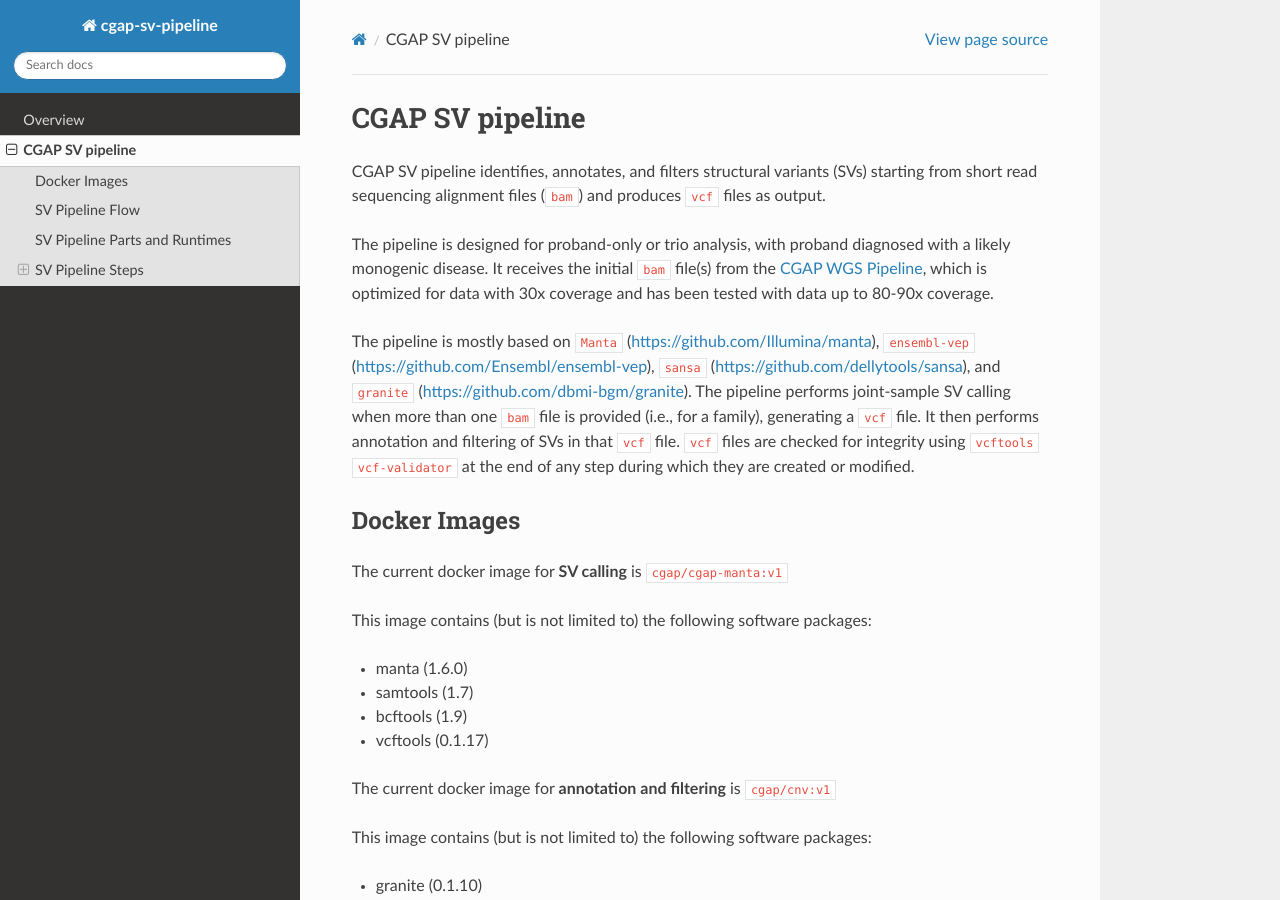
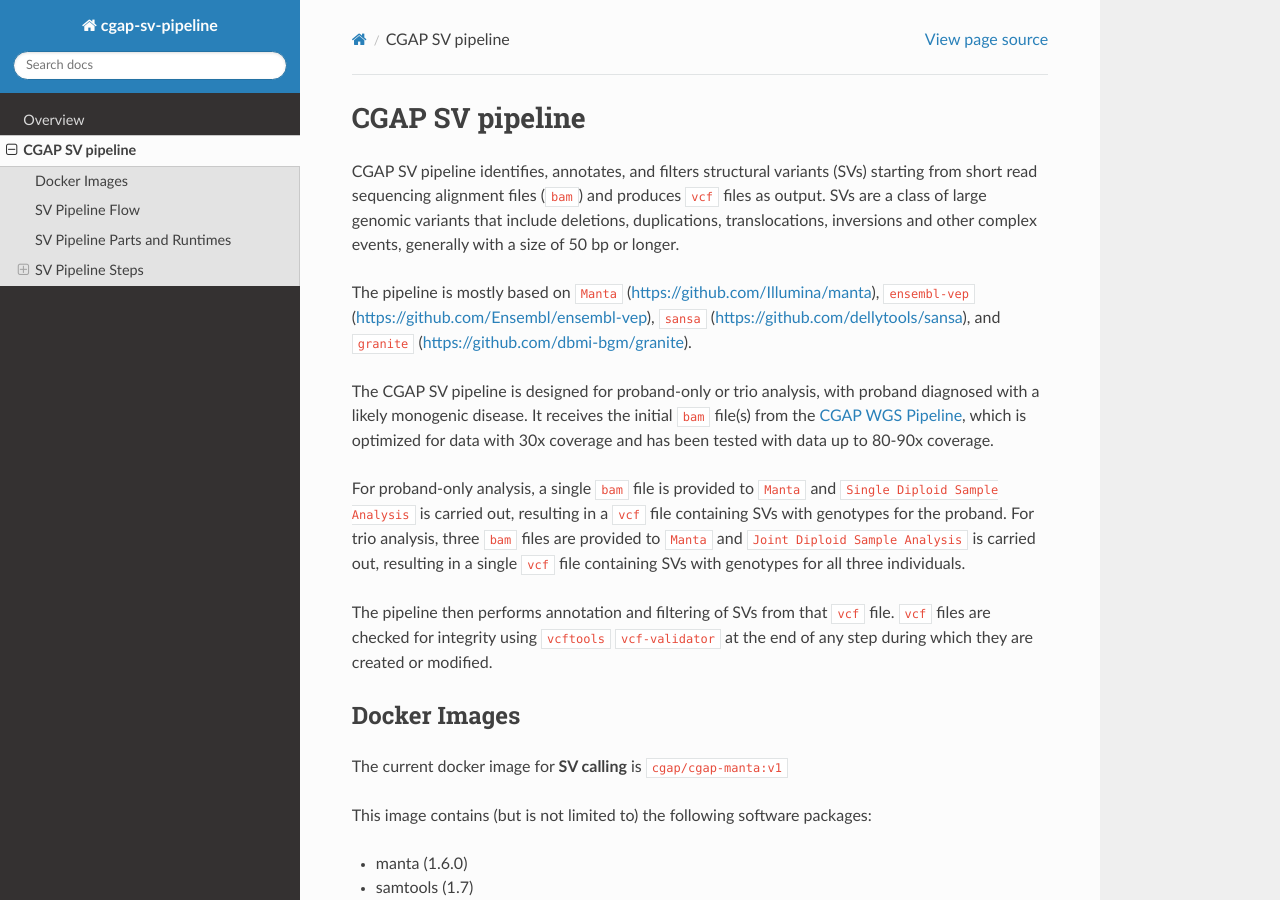
Before and after one commit to dbmi-bgm/cgap-pipeline-SV-germline, a Sphinx documentation site: the page built from docs/SV.rst, in a window 1280 px wide and 900 px high. Built offline with Sphinx 7.4.7 and the Read the Docs theme 2.0.0, drawn with Linux system fonts in a browser that asks for light colours.

Commit message:
docs update

```diff
--- a/docs/SV.rst
+++ b/docs/SV.rst
@@ -2,11 +2,15 @@
 CGAP SV pipeline
 ================
 
-CGAP SV pipeline identifies, annotates, and filters structural variants (SVs) starting from short read sequencing alignment files (``bam``) and produces ``vcf`` files as output.
+CGAP SV pipeline identifies, annotates, and filters structural variants (SVs) starting from short read sequencing alignment files (``bam``) and produces ``vcf`` files as output.  SVs are a class of large genomic variants that include deletions, duplications, translocations, inversions and other complex events, generally with a size of 50 bp or longer.
 
-The pipeline is designed for proband-only or trio analysis, with proband diagnosed with a likely monogenic disease. It receives the initial ``bam`` file(s) from the `CGAP WGS Pipeline <https://cgap-pipeline.readthedocs.io/en/latest/wgs.html>`_, which is optimized for data with 30x coverage and has been tested with data up to 80-90x coverage.
+The pipeline is mostly based on ``Manta`` (https://github.com/Illumina/manta), ``ensembl-vep`` (https://github.com/Ensembl/ensembl-vep), ``sansa`` (https://github.com/dellytools/sansa), and ``granite`` (https://github.com/dbmi-bgm/granite).
 
-The pipeline is mostly based on ``Manta`` (https://github.com/Illumina/manta), ``ensembl-vep`` (https://github.com/Ensembl/ensembl-vep), ``sansa`` (https://github.com/dellytools/sansa), and ``granite`` (https://github.com/dbmi-bgm/granite). The pipeline performs joint-sample SV calling when more than one ``bam`` file is provided (i.e., for a family), generating a ``vcf`` file.  It then performs annotation and filtering of SVs in that ``vcf`` file. ``vcf`` files are checked for integrity using ``vcftools`` ``vcf-validator`` at the end of any step during which they are created or modified.
+The CGAP SV pipeline is designed for proband-only or trio analysis, with proband diagnosed with a likely monogenic disease. It receives the initial ``bam`` file(s) from the `CGAP WGS Pipeline <https://cgap-pipeline.readthedocs.io/en/latest/wgs.html>`_, which is optimized for data with 30x coverage and has been tested with data up to 80-90x coverage.
+
+For proband-only analysis, a single ``bam`` file is provided to ``Manta`` and ``Single Diploid Sample Analysis`` is carried out, resulting in a ``vcf`` file containing SVs with genotypes for the proband.  For trio analysis, three ``bam`` files are provided to ``Manta`` and ``Joint Diploid Sample Analysis`` is carried out, resulting in a single ``vcf`` file containing SVs with genotypes for all three individuals.
+
+The pipeline then performs annotation and filtering of SVs from that ``vcf`` file. ``vcf`` files are checked for integrity using ``vcftools`` ``vcf-validator`` at the end of any step during which they are created or modified.
 
 
 Docker Images
--- a/docs/index.rst
+++ b/docs/index.rst
@@ -7,7 +7,9 @@
 Overview
 ============================================
 
-This is a documentation for CGAP Structural Variant (SV) pipeline ``v1`` (https://github.com/dbmi-bgm/cgap-sv-pipeline)
+This is a documentation for CGAP Structural Variant (SV) pipeline ``v1``
+
+(https://github.com/dbmi-bgm/cgap-sv-pipeline)
 
 Contents
 ########
--- a/docs/sv-part3.rst
+++ b/docs/sv-part3.rst
@@ -48,7 +48,7 @@ The output is a filtered ``vcf`` file containing a lot fewer entries compared to
 20 Unrelated Filtering
 ++++++++++++++++++++++
 
-This step usese ``20_unrelated_SV_filter.py`` (https://github.com/dbmi-bgm/cgap-annotations) to assess common and artefactual SVs in 20 unrelated samples and allows us to filter them from our sample ``vcf`` file. The 20 unrelated reference files (SV ``vcf`` files) were generated using Manta for a single diploid as described in ``Part 1`` of the CGAP SV Pipeline.
+This step usese ``20_unrelated_SV_filter.py`` (https://github.com/dbmi-bgm/cgap-annotations) to assess common and artefactual SVs in 20 unrelated samples and allows us to filter them from our sample ``vcf`` file. The 20 unrelated reference files (SV ``vcf`` files) were generated using Manta for a single diploid individual as described in ``Part 1`` of the CGAP SV Pipeline.
 
 Requirements
 ------------
```
